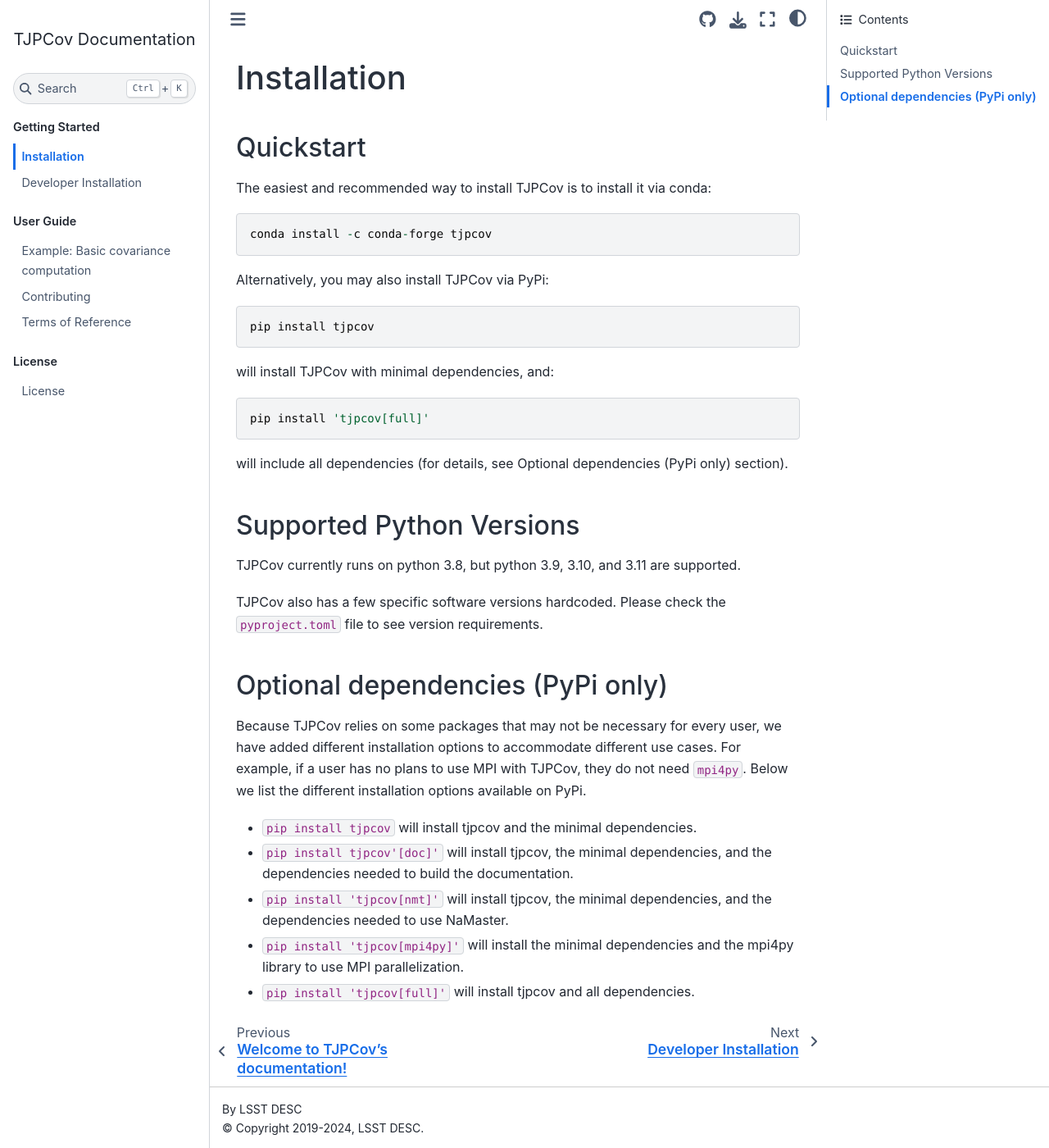
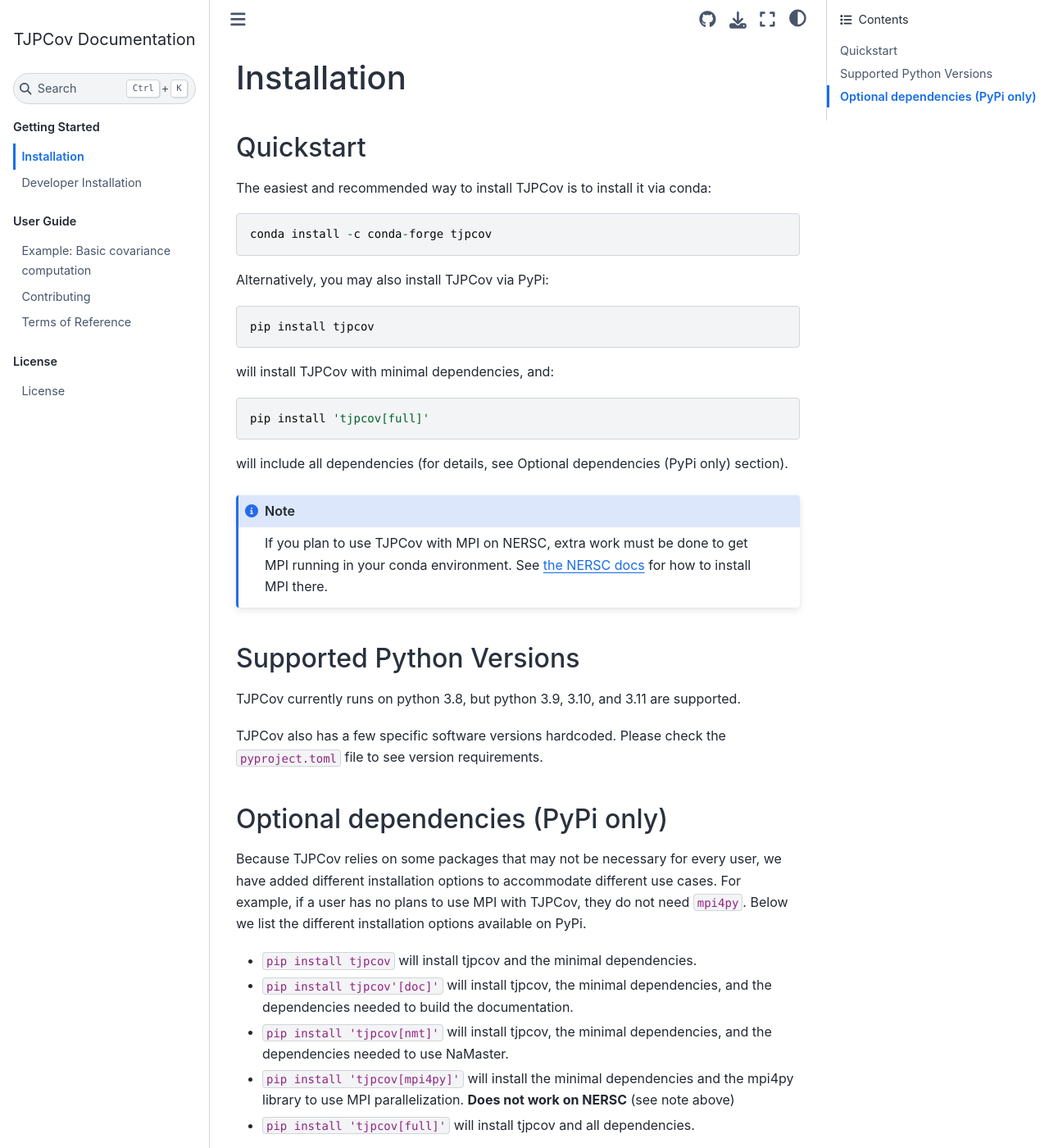
Before and after one commit to LSSTDESC/TJPCov, a Sphinx documentation site: the page built from doc/source/installation.rst, in a window 1280 px wide and 1400 px high. Shown: the whole window at 82% size. Built offline with Sphinx 7.4.7 and the Sphinx Book theme 1.1.4, drawn with Linux system fonts in a browser that asks for light colours.

Commit message:
Adding details about MPI on NERSC

```diff
--- a/doc/source/index.rst
+++ b/doc/source/index.rst
@@ -30,7 +30,7 @@
 .. toctree::
    :maxdepth: 1
    :caption: License
-   :name:
+   :name: license
 
    license
 
--- a/doc/source/installation.rst
+++ b/doc/source/installation.rst
@@ -17,6 +17,9 @@
 
 will include all dependencies (for details, see Optional dependencies (PyPi only) section).
 
+.. note::
+    If you plan to use TJPCov with MPI on NERSC, extra work must be done to get MPI running in your conda environment.  See `the NERSC docs <https://docs.nersc.gov/development/languages/python/parallel-python/#mpi4py-in-your-custom-conda-environment>`_ for how to install MPI there.
+
 Supported Python Versions
 ^^^^^^^^^^^^^^^^^^^^^^^^^
 TJPCov currently runs on python 3.8, but python 3.9, 3.10, and 3.11 are supported.
@@ -30,5 +33,5 @@
 - ``pip install tjpcov`` will install tjpcov and the minimal dependencies.
 - ``pip install tjpcov'[doc]'`` will install tjpcov, the minimal dependencies, and the dependencies needed to build the documentation.
 - ``pip install 'tjpcov[nmt]'`` will install tjpcov, the minimal dependencies, and the dependencies needed to use NaMaster.
-- ``pip install 'tjpcov[mpi4py]'`` will install the minimal dependencies and the mpi4py library to use MPI parallelization.
+- ``pip install 'tjpcov[mpi4py]'`` will install the minimal dependencies and the mpi4py library to use MPI parallelization. **Does not work on NERSC** (see note above)
 - ``pip install 'tjpcov[full]'`` will install tjpcov and all dependencies.
```
Also changed, not shown: README.md (+3 -1 lines).
